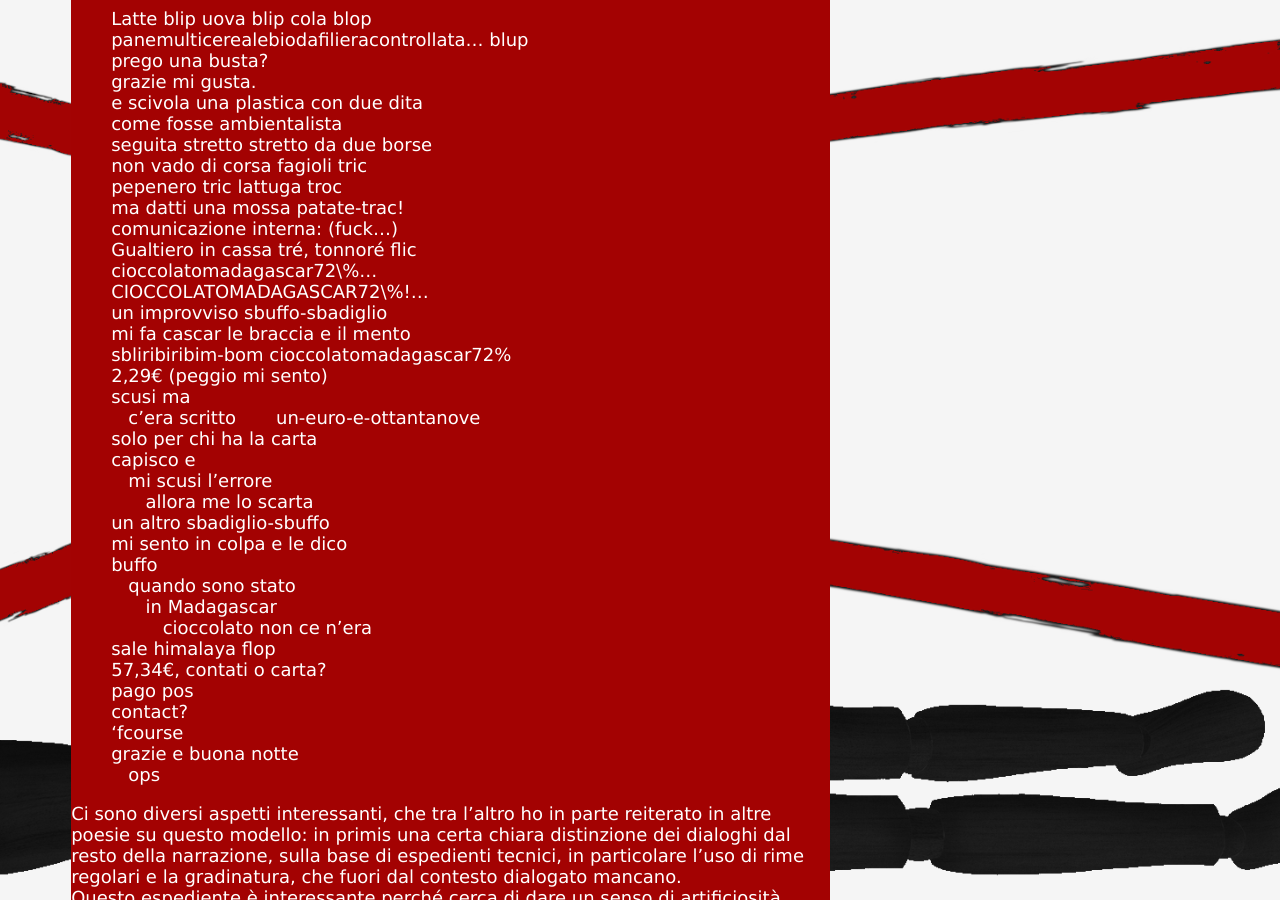
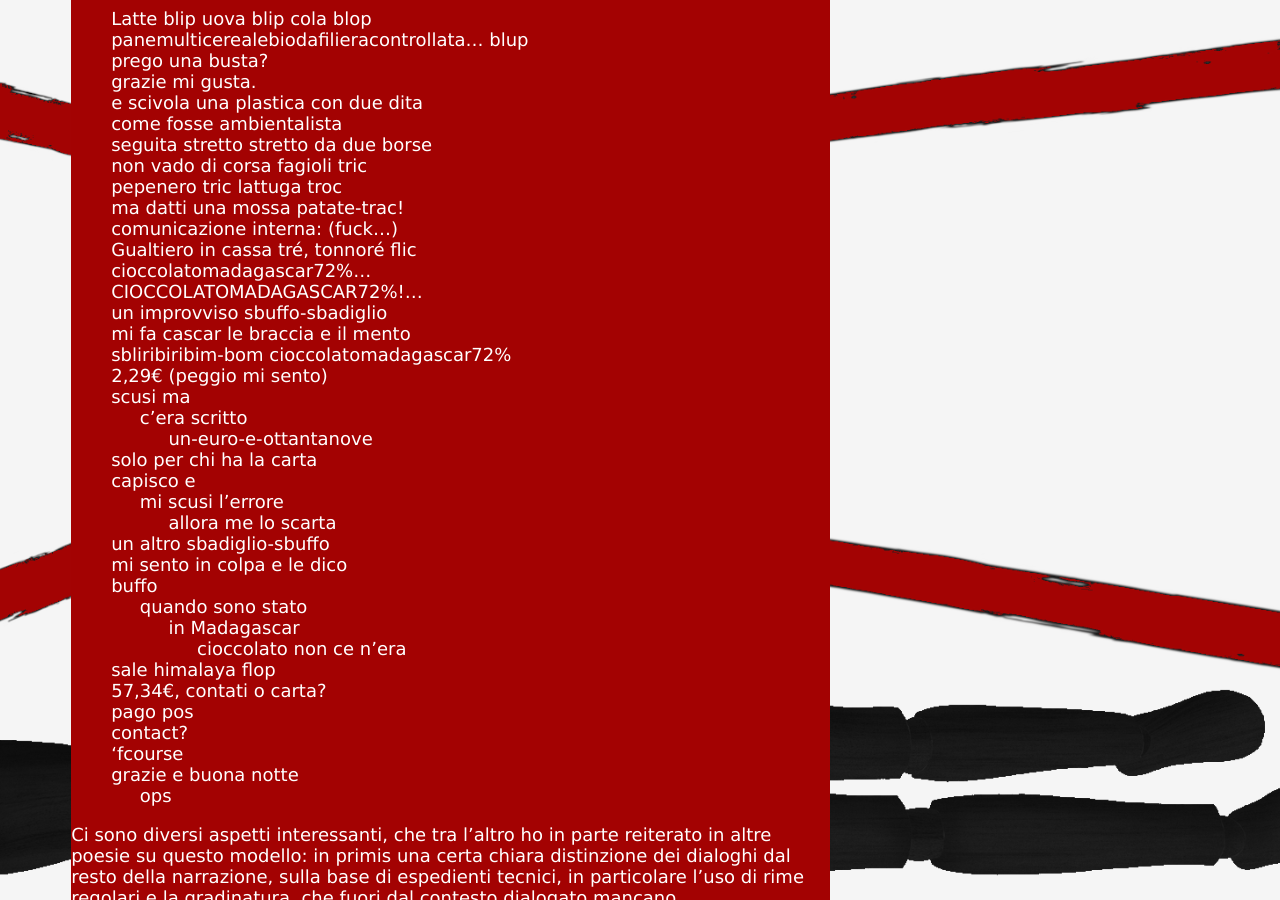
Before and after one commit to thechiefm88/thechiefm88.github.io, a Jekyll site: the page built from _posts/2021-07-21-poesia-cassiera-esausta.md, in a window 1280 px wide and 900 px high, scrolled down 574 px. Built offline with Jekyll 4.4.1, drawn with Linux system fonts in a browser that asks for light colours; part of the change alters nothing that is shown.

```diff
--- a/_posts/2021-07-21-poesia-cassiera-esausta.md
+++ b/_posts/2021-07-21-poesia-cassiera-esausta.md
@@ -22,32 +22,32 @@ Ecco il testo:
 >ma datti una mossa patate-trac!
 >comunicazione interna: (fuck...)
 >Gualtiero in cassa tré, tonnoré flic
->cioccolatomadagascar72\%...
->CIOCCOLATOMADAGASCAR72\%!...
+>cioccolatomadagascar72%...
+>CIOCCOLATOMADAGASCAR72%!...
 >un improvviso sbuffo-sbadiglio
 >mi fa cascar le braccia e il mento
 >sbliribiribim-bom cioccolatomadagascar72%
 >2,29€ (peggio mi sento)
 >scusi ma
->&nbsp;&nbsp;&nbsp;c'era scritto
->&nbsp;&nbsp;&nbsp;&nbsp;&nbsp;&nbsp;un-euro-e-ottantanove
+>&nbsp;&nbsp;&nbsp;&nbsp;&nbsp;c'era scritto
+>&nbsp;&nbsp;&nbsp;&nbsp;&nbsp;&nbsp;&nbsp;&nbsp;&nbsp;&nbsp;un-euro-e-ottantanove
 >solo per chi ha la carta
 >capisco e
->&nbsp;&nbsp;&nbsp;mi scusi l'errore
->&nbsp;&nbsp;&nbsp;&nbsp;&nbsp;&nbsp;allora me lo scarta
+>&nbsp;&nbsp;&nbsp;&nbsp;&nbsp;mi scusi l'errore
+>&nbsp;&nbsp;&nbsp;&nbsp;&nbsp;&nbsp;&nbsp;&nbsp;&nbsp;&nbsp;allora me lo scarta
 >un altro sbadiglio-sbuffo
 >mi sento in colpa e le dico
 >buffo
->&nbsp;&nbsp;&nbsp;quando sono stato
->&nbsp;&nbsp;&nbsp;&nbsp;&nbsp;&nbsp;in Madagascar
->&nbsp;&nbsp;&nbsp;&nbsp;&nbsp;&nbsp;&nbsp;&nbsp;&nbsp;cioccolato non ce n'era
+>&nbsp;&nbsp;&nbsp;&nbsp;&nbsp;quando sono stato
+>&nbsp;&nbsp;&nbsp;&nbsp;&nbsp;&nbsp;&nbsp;&nbsp;&nbsp;&nbsp;in Madagascar
+>&nbsp;&nbsp;&nbsp;&nbsp;&nbsp;&nbsp;&nbsp;&nbsp;&nbsp;&nbsp;&nbsp;&nbsp;&nbsp;&nbsp;&nbsp;cioccolato non ce n'era
 >sale himalaya flop
 >57,34€, contati o carta?
 >pago pos
 >contact?
 >'fcourse
 >grazie e buona notte
->&nbsp;&nbsp;&nbsp;ops
+>&nbsp;&nbsp;&nbsp;&nbsp;&nbsp;ops
 
 Ci sono diversi aspetti interessanti, che tra l'altro ho in parte reiterato in altre poesie su questo modello: in primis una certa chiara distinzione dei dialoghi dal resto della narrazione, sulla base di espedienti tecnici, in particolare l'uso di rime regolari e la gradinatura, che fuori dal contesto dialogato mancano.
 Questo espediente è interessante perché cerca di dare un senso di artificiosità, proprio in quei momenti in cui ci si aspetterebbe una certa naturalezza discorsiva, corda che viene tirata fino alle estreme conseguenze fino quasi a spezzarsi in chiusura, in cui la "stramberia" schivata al penultimo verso è seguita da "ops", anagramma di "pos" che ricollega alla precedente cascata di termini.
```
